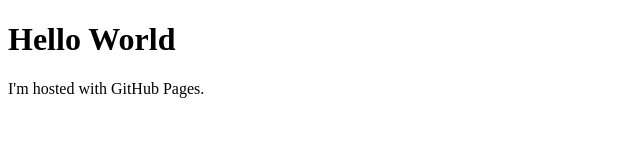
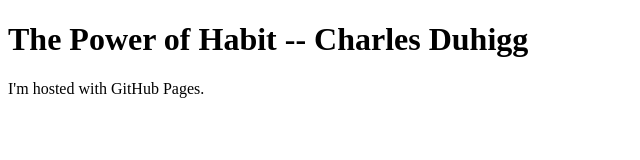
Before and after one commit to harsh-lodha/harsh-lodha.github.io, a plain HTML site: page index.html in a window 1280 px wide. Shown: the whole page, without its empty margins (0-640 px from the left). Drawn offline with Linux system fonts and the light colour scheme.

Commit message:
Update index.html

```diff
--- a/index.html
+++ b/index.html
@@ -1,8 +1,7 @@
 <!DOCTYPE html>
 <html>
-    <title><b>The Power of Habit -- Charles Duhigg</b></title>
 <body>
-<h1>Hello World</h1>
+<h1><b>The Power of Habit -- Charles Duhigg</b></h1>
 <p>I'm hosted with GitHub Pages.</p>
 </body>
 </html>
```
